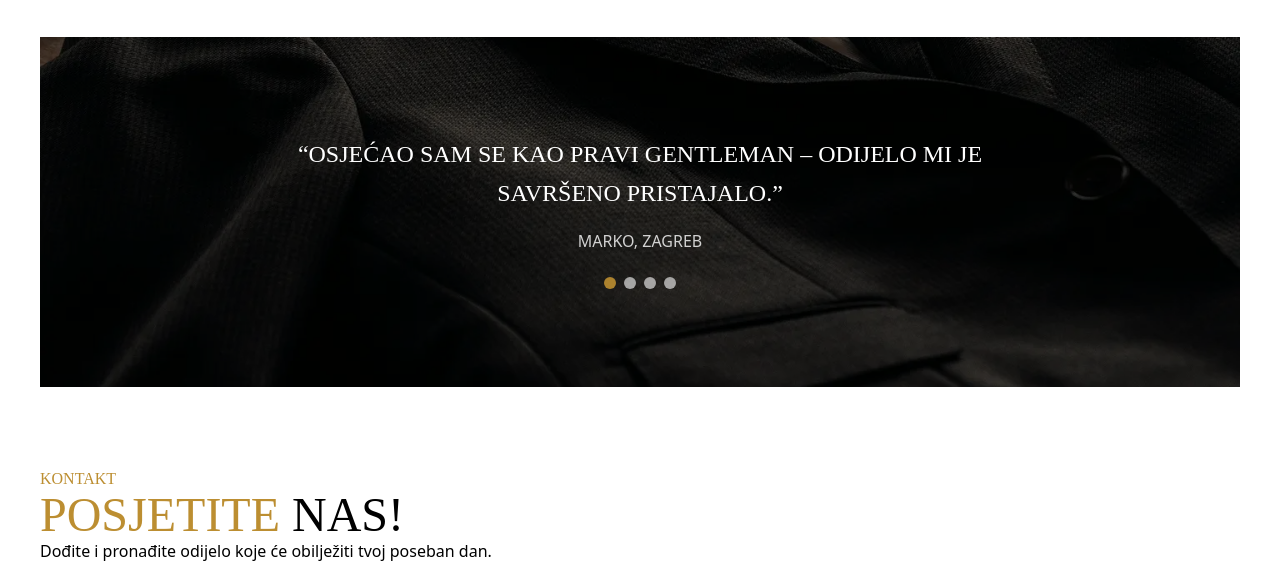
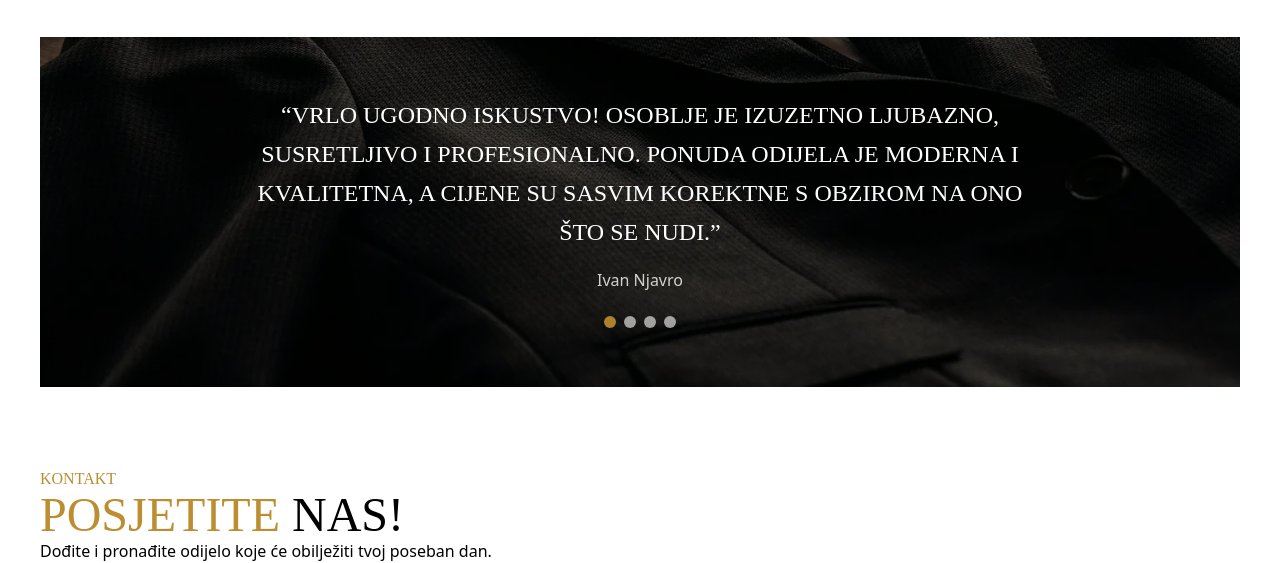
Before and after one commit to AdrianPalcic/Maranto, a plain HTML site: page index.html in a window 1280 px wide. Shown: the part 4275-4838 px from the top of the page. Drawn offline with nearby package versions, Linux system fonts and the light colour scheme; a web font is replaced by a local one.

Commit message:
added testimonial functionality

```diff
--- a/index.html
+++ b/index.html
@@ -255,13 +255,13 @@
 
           <div class="relative z-10 max-w-3xl">
             <h1
-              class="text-lg sm:text-2xl text-white font-light leading-relaxed"
+              class="text-lg sm:text-2xl text-white font-light leading-relaxed transition-opacity duration-300"
             >
               “Osjećao sam se kao pravi gentleman – odijelo mi je savršeno
               pristajalo.”
             </h1>
             <p
-              class="text-sm sm:text-base text-white uppercase opacity-80 mt-4"
+              class="text-sm sm:text-base text-white opacity-80 mt-4 transition-opacity duration-300"
             >
               Marko, Zagreb
             </p>
@@ -406,5 +406,62 @@
         </div>
       </footer>
     </main>
+
+    <script>
+      // 1. Definiraj recenzije
+      const reviews = [
+        {
+          text: "“Vrlo ugodno iskustvo! Osoblje je izuzetno ljubazno, susretljivo i profesionalno. Ponuda odijela je moderna i kvalitetna, a cijene su sasvim korektne s obzirom na ono što se nudi.”",
+          author: "Ivan Njavro",
+        },
+        {
+          text: "“Preporuke za odličnu uslugu i pomoć oko odabira odijela. Svakako se ponovno vraćam”",
+          author: "Mateo Ivanek",
+        },
+        {
+          text: "“Prepozitivna preporuka Laka komunikacija preko instagrama. Gospodin nas je docekao s osmijehom na licu, usluga odlicna i profesionalna.”",
+          author: "Helena Kranjec",
+        },
+        {
+          text: "“Kupio sam odijelo prije par mjeseci, i svima bi preoručio isto. Vrhunska odijela za svečane prigode.”",
+          author: "Andrija Blažević",
+        },
+      ];
+      const reviewText = document.querySelector(".relative.z-10 h1");
+      const reviewAuthor = document.querySelector(".relative.z-10 p");
+      const dots = document.querySelectorAll(".dot");
+
+      function showReview(index) {
+        const review = reviews[index];
+
+        reviewText.classList.add("opacity-0");
+        reviewAuthor.classList.add("opacity-0");
+
+        setTimeout(() => {
+          reviewText.textContent = review.text;
+          reviewAuthor.textContent = review.author;
+
+          // Fade in
+          reviewText.classList.remove("opacity-0");
+          reviewAuthor.classList.remove("opacity-0");
+        }, 300);
+
+        dots.forEach((dot, i) => {
+          if (i === index) {
+            dot.classList.add("bg-[#bc8e31]", "opacity-90");
+            dot.classList.remove("bg-white", "opacity-60");
+          } else {
+            dot.classList.remove("bg-[#bc8e31]", "opacity-90");
+            dot.classList.add("bg-white", "opacity-60");
+          }
+        });
+      }
+
+      dots.forEach((dot, i) => {
+        dot.addEventListener("click", () => showReview(i));
+      });
+
+      showReview(0);
+    </script>
   </body>
 </html>
```
